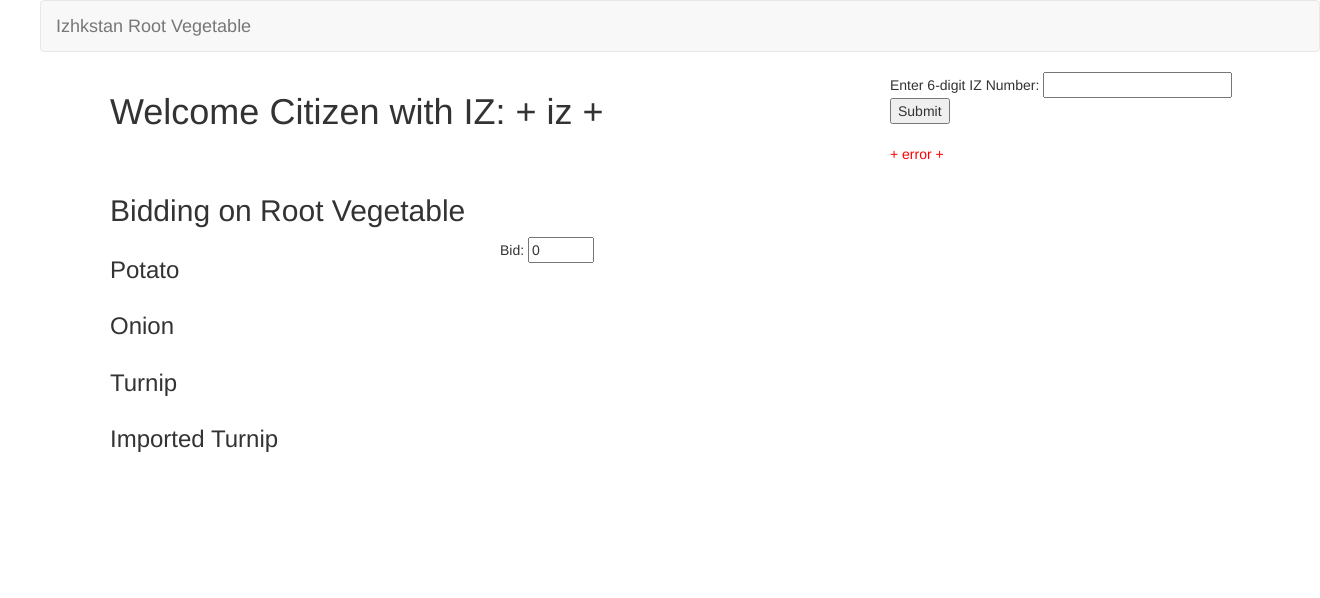
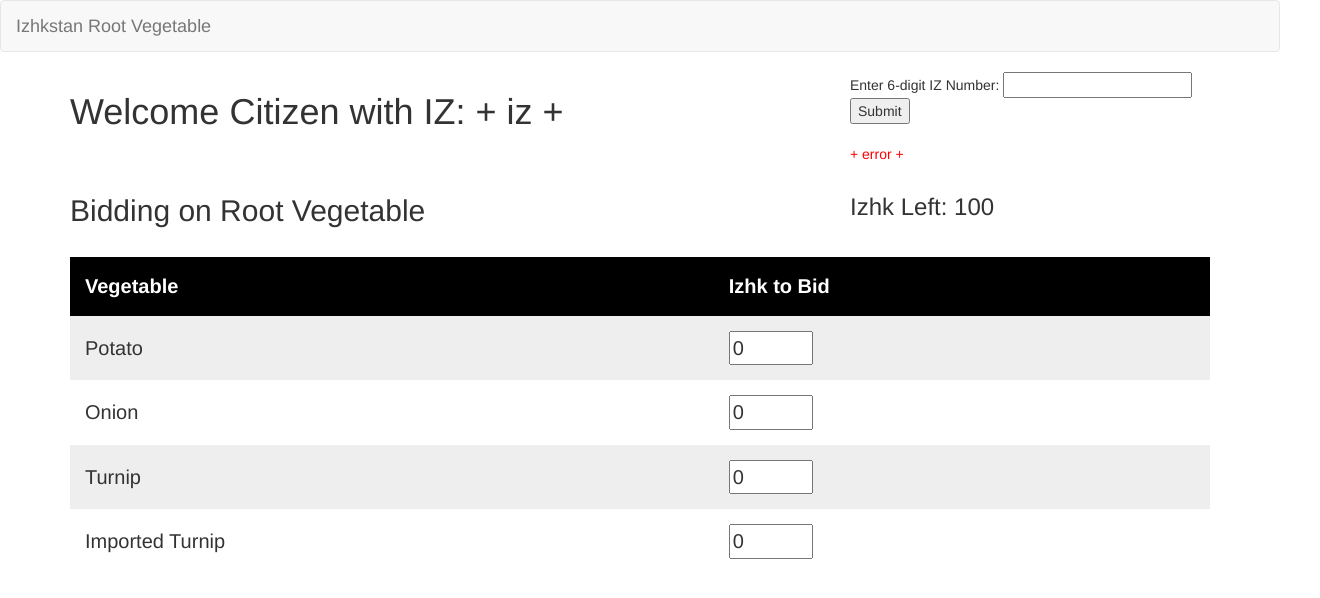
Before and after one commit to Dev-Laurin/RootVegetableWebsite, a website: page index.html in a window 1280 px wide. Shown: the whole page, 1320 px wide, since content can reach past the window. Drawn offline with nearby package versions, Linux system fonts and the light colour scheme.

Commit message:
Added bidding table.

```diff
--- a/index.css
+++ b/index.css
@@ -3,3 +3,16 @@ body {
 	left: 40px;
 	position: relative;
 }
+
+table#t01 tr:nth-child(even){
+	background-color: #eee;
+}
+
+table#t01 tr:nth-child(odd){
+	background-color: #fff;
+}
+
+table#t01 th{
+	background-color: black;
+	color: white;
+}
--- a/index.html
+++ b/index.html
@@ -4,8 +4,26 @@
 	<head>
 		<title>Izhkstan Root Vegetable</title>
 		<link rel="stylesheet" href="https://maxcdn.bootstrapcdn.com/bootstrap/3.3.7/css/bootstrap.min.css">
-		<link rel="stylesheet" href="index.css">
 	</head>
+	<style>
+		th, td {
+		    padding: 15px;
+		    text-align: left;
+		    font-size: 20px;
+		}
+		table#t01 tr:nth-child(even){
+			background-color: #eee;
+		}
+
+		table#t01 tr:nth-child(odd){
+			background-color: #fff;
+		}
+
+		table#t01 th{
+			background-color: black;
+			color: white;
+		}
+	</style>
 	<body>
 		<nav class="navbar navbar-default">
 			<div class="container-fluid">
@@ -33,45 +51,36 @@
 
 			<!--List of Root Vegetables to Bid on -->
 			<div class="row">
-				<div class="col-sm-12">
+				<div class="col-sm-8">
 					<h2>Bidding on Root Vegetable</h2>
 				</div>
-			</div>
-<!-- 			<div class="row">
-				<div class="col-sm-8">
+				<div class="col-sm-4">
+					<h3>Izhk Left: 100</h3>
 				</div>
-				<div class="col-sm-4">
-					<p>Izhk: 100</p>
-				</div>
-			</div> -->
-			<div class="row">
-				<div class="col-sm-4">
-					<h3>Potato</h3>
-				</div>
-				<div class="col-sm-8">
-					Bid:
-					<input type="number" name="potato_bid" min="0" max="100" step="1" value="0">
-				</div>
-			</div>
+			</div><br>
 
-			<div class="row">
-				<div class="col-sm-4">
-					<h3>Onion</h3>
-				</div>
-			</div>
-
-			<div class="row">
-				<div class="col-sm-4">
-					<h3>Turnip</h3>
-				</div>
-			</div>
-
-			<div class="row">
-				<div class="col-sm-4">
-					<h3>Imported Turnip</h3>
-				</div>
-			</div>
-
+			<table id="t01" style="width:100%">
+			  <tr>
+			    <th>Vegetable</th>
+			    <th>Izhk to Bid</th>
+			  </tr>
+			  <tr>
+			    <td>Potato</td>
+			    <td><input type="number" name="potato_bid" min="0" max="100" step="1" value="0"> </td>
+			  </tr>
+			  <tr>
+			    <td>Onion</td>
+			    <td><input type="number" name="onion_bid" min="0" max="100" step="1" value="0"></td>
+			  </tr>
+			    <tr>
+			    <td>Turnip</td>
+			    <td><input type="number" name="turnip_bid" min="0" max="100" step="1" value="0"></td>
+			  </tr>
+			    <tr>
+			    <td>Imported Turnip</td>
+			    <td><input type="number" name="imported_bid" min="0" max="100" step="1" value="0"></td>
+			  </tr>
+			</table>
 		</div>
 
 	</body>
--- a/server.js
+++ b/server.js
@@ -1,4 +1,4 @@
-//Node Express Server
+da//Node Express Server
 
 //Express Packages
 const express = require('express')
@@ -39,6 +39,7 @@ app.use(bodyParser.urlencoded({extended: true}))
 app.get('/', (request, response) => {
 
 	response.sendFile(path.join(__dirname + '/index.html'));
+	response.sendFile(path.join(__dirname + '/index.css'));
 
 	//dump database contents to see if updates work?
 	console.log(database.collection("users").find({}, function(err, res){
```
